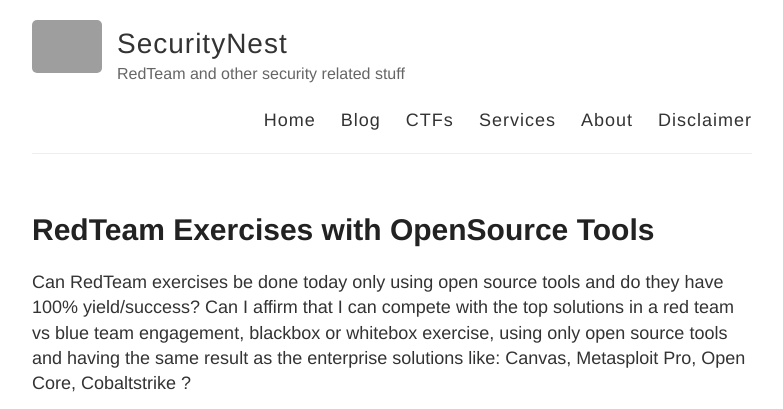
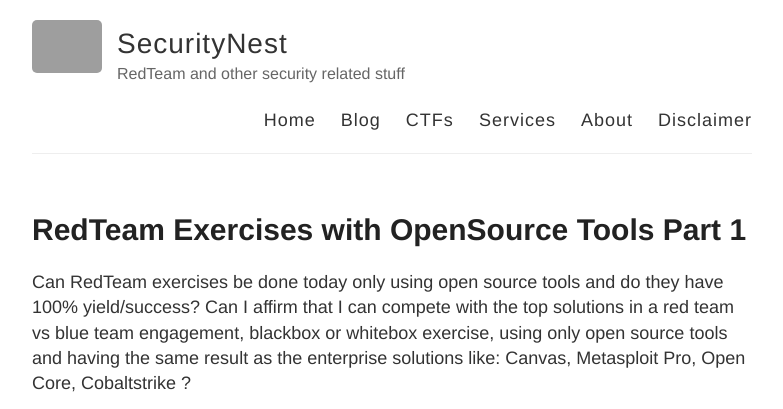
Before and after one commit to whmacmac/test, a Jekyll site: the page built from _posts/2020-04-11-RedTeam-Exercises-with-OpenSource-Tools-Part-1.md, in a window 1280 px wide and 900 px high, cut to the strip 0-409 px from the top of the window. Shown: the whole strip, without its empty margins (248-1031 px from the left). Built offline with Jekyll 4.4.1, drawn with Linux system fonts in a browser that asks for light colours; grey boxes are pictures that could not be loaded.

Commit message:
Update 2020-04-11-RedTeam-Exercises-with-OpenSource-Tools-Part-1.md

```diff
--- a/_posts/2020-04-11-RedTeam-Exercises-with-OpenSource-Tools-Part-1.md
+++ b/_posts/2020-04-11-RedTeam-Exercises-with-OpenSource-Tools-Part-1.md
@@ -1,8 +1,8 @@
 ---
-title: RedTeam Exercises with OpenSource Tools
+title: RedTeam Exercises with OpenSource Tools Part 1
 author: WHmacmac
 layout: post
-permalink: RedTeam_Exercises_with_OpenSource_Tools
+permalink: RedTeam_Exercises_with_OpenSource_Tools_Part_1
 category: blog
 ---
 
```
